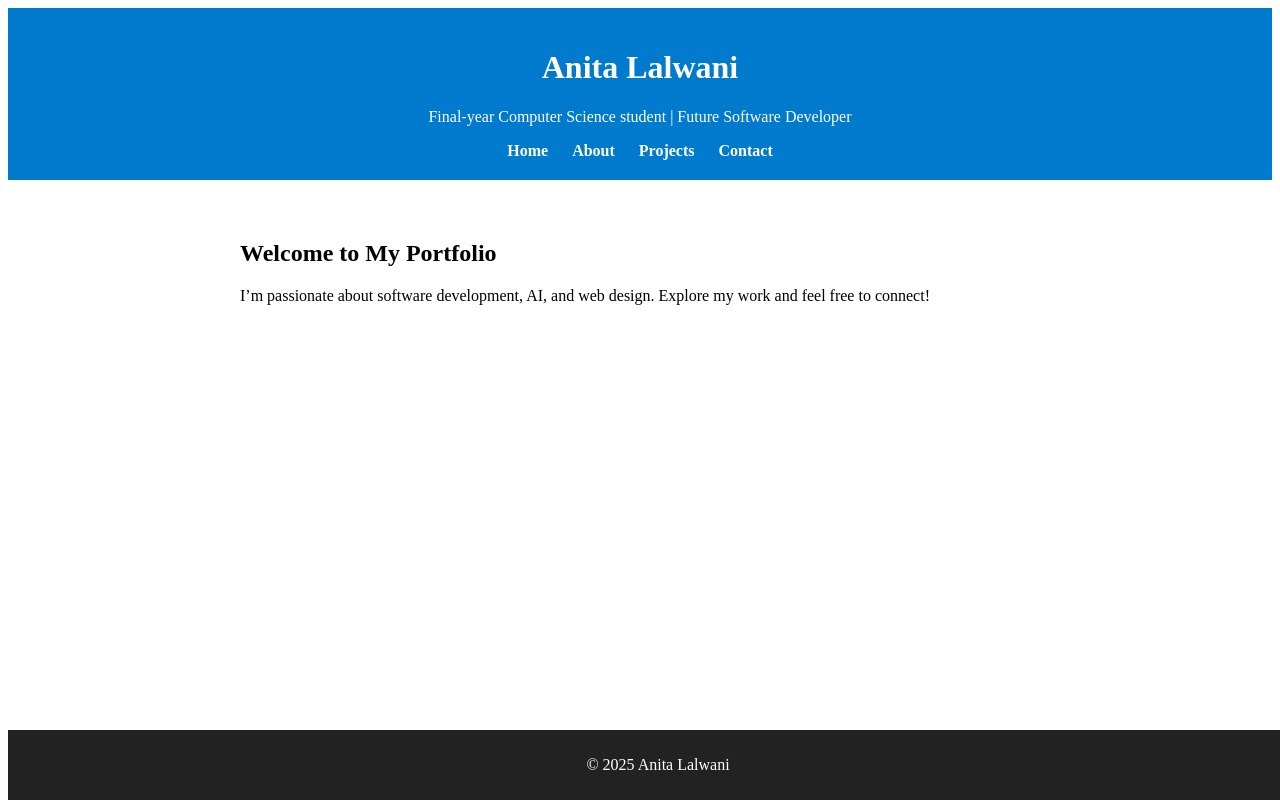
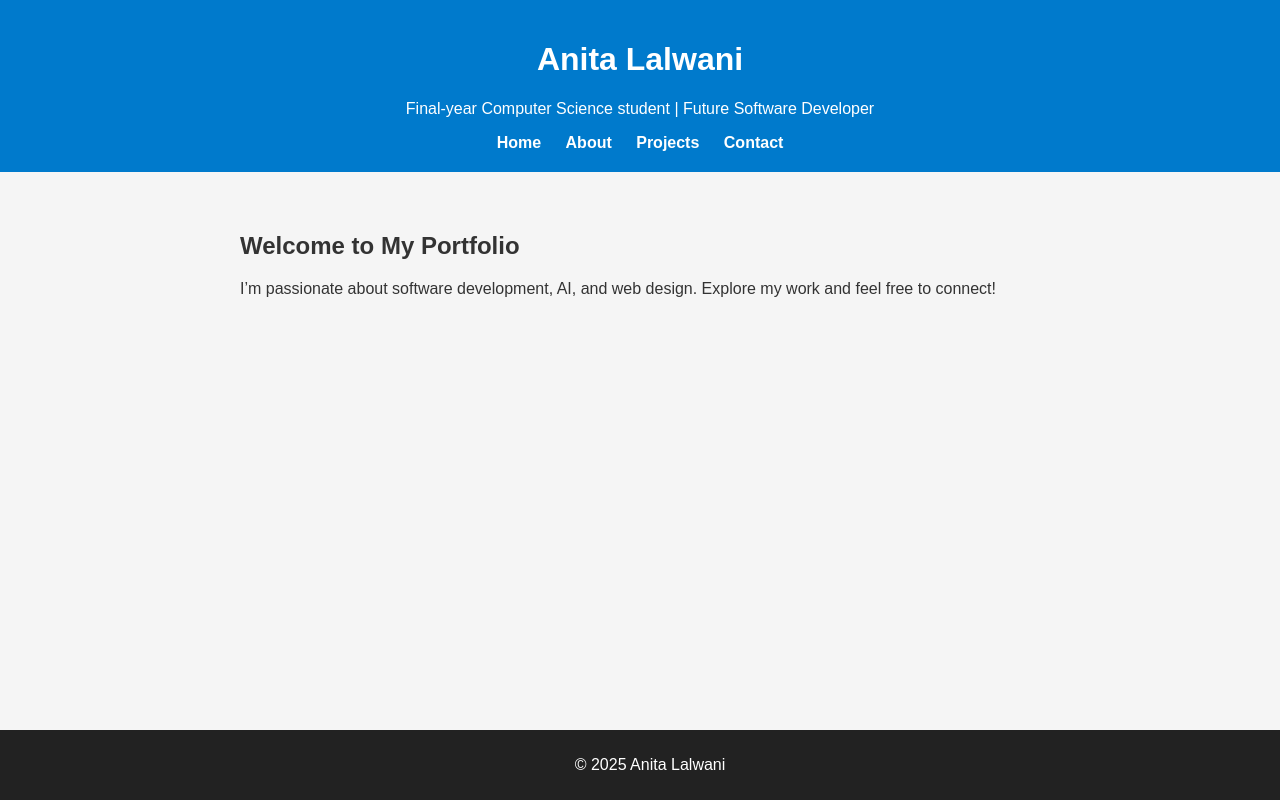
Before and after one commit to AnitaGiani/portfolio, a plain HTML site: page index.html in a window 1280 px wide. Drawn offline with Linux system fonts and the light colour scheme.

Commit message:
Resolved merge conflicts and updated files

```diff
--- a/style.css
+++ b/style.css
@@ -1,4 +1,3 @@
-<<<<<<< HEAD
 /* Basic Reset */
 body {
   margin: 0;
@@ -58,50 +57,3 @@ footer {
 .btn:hover {
   background-color: #45a049;
 }
-=======
-/* Basic Reset */
-body {
-  margin: 0;
-  padding: 0;
-  font-family: Arial, sans-serif;
-  background-color: #f5f5f5;
-  color: #333;
-}
-
-/* Header styling */
-header {
-  background-color: #007ACC;
-  color: white;
-  padding: 20px;
-  text-align: center;
-}
-
-header nav a {
-  color: white;
-  margin: 0 10px;
-  text-decoration: none;
-  font-weight: bold;
-}
-
-header nav a:hover {
-  text-decoration: underline;
-}
-
-/* Main content */
-main {
-  padding: 40px;
-  max-width: 800px;
-  margin: auto;
-}
-
-/* Footer styling */
-footer {
-  background-color: #222;
-  color: white;
-  text-align: center;
-  padding: 10px;
-  position: fixed;
-  bottom: 0;
-  width: 100%;
-}
->>>>>>> 001e10a6b93f920afdd89bdb0f9bfc1ae6974b92
```
